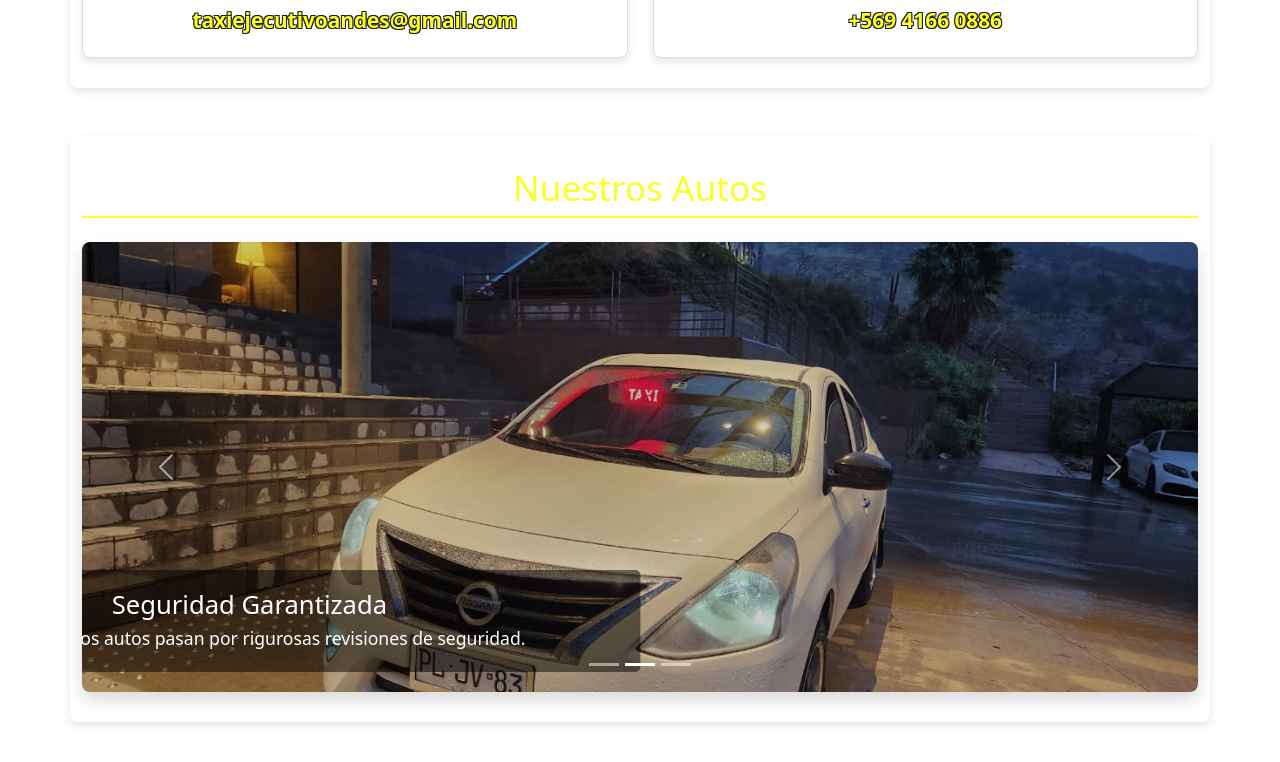
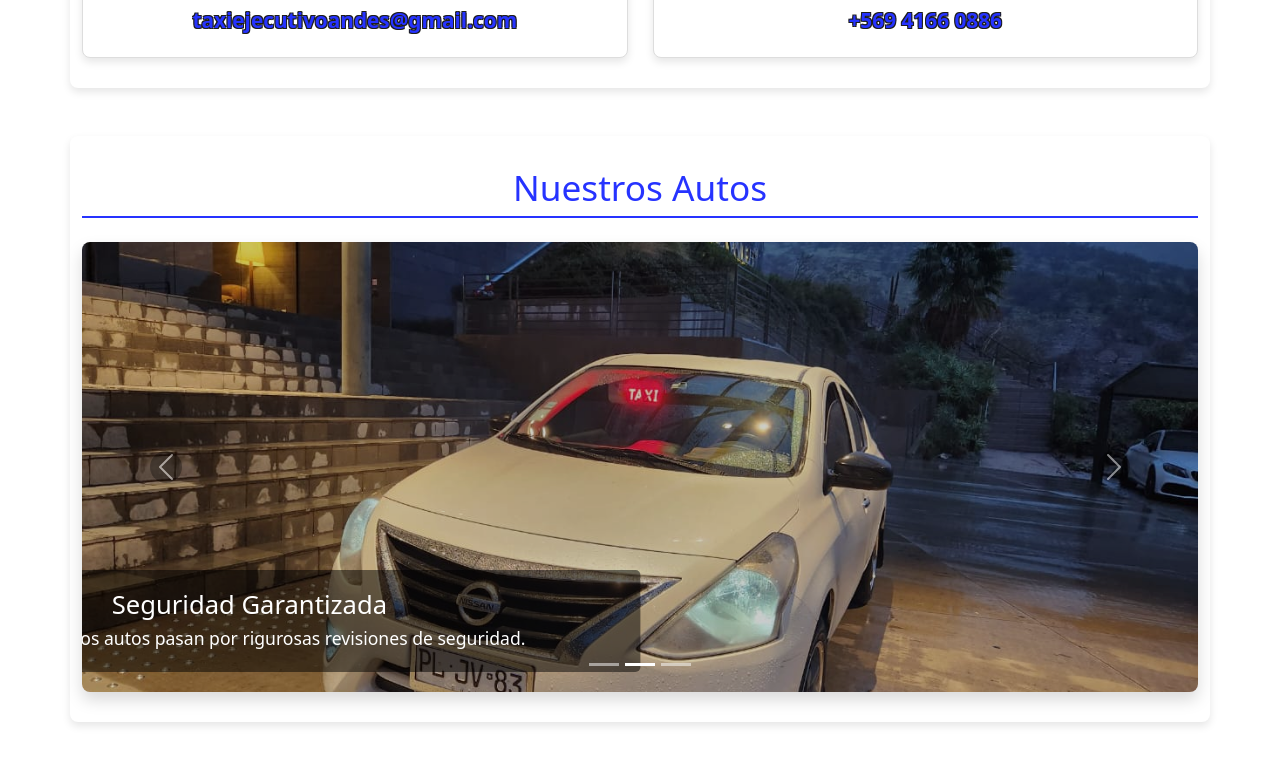
Before and after one commit to Eespressoo/Eespressoo.github.io, a plain HTML site: page index.html in a window 1280 px wide. Shown: the part 684-1446 px from the top of the page. Drawn offline with nearby package versions, Linux system fonts and the light colour scheme; a script that the page names is missing.

Commit message:
Update style.css

```diff
--- a/style.css
+++ b/style.css
@@ -3,7 +3,7 @@
 /* --- Variables CSS (Opcional, pero útil para mantener la consistencia) --- */
 
 :root {
-    --color-primario: #fbff27; /* Un azul vibrante, representativo de seriedad/confianza */
+    --color-primario: #2633ff; /* Un azul vibrante, representativo de seriedad/confianza */
     --color-secundario: #1d1d1d; /* Gris para textos secundarios */
     --color-fondo-claro: #ffffff; /* Fondo muy claro */
     --color-fondo-oscuro: #343a40; /* Fondo oscuro para el footer */
```
